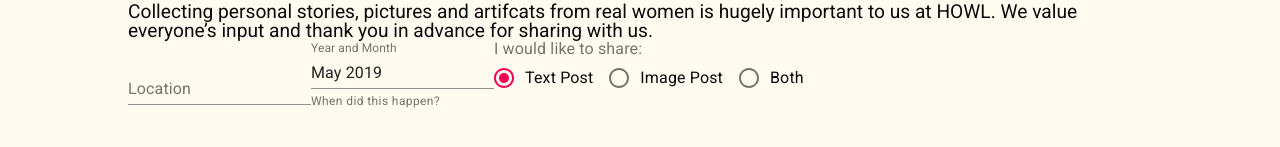
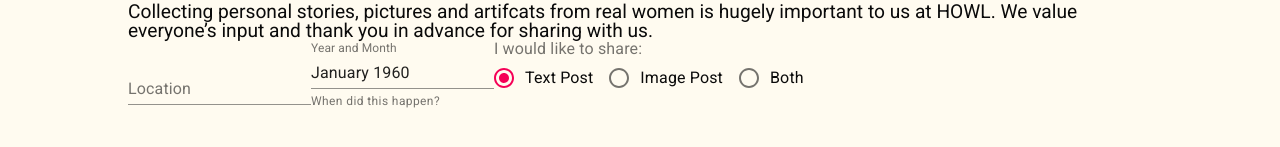
Before and after one commit to founders-programme-2/howl, a React (Create React App) app in the folder client/: page /form in a window 1280 px wide. Shown: the part 492-639 px from the top of the page. Built offline with nearby package versions, Linux system fonts and the light colour scheme; what react-a11y would draw is missing.

Commit message:
change DateFun component to work with normal react state instead of hooks and pass needed handlers for change and value

```diff
--- a/client/src/Components/Form/Details/DatePicker/index.js
+++ b/client/src/Components/Form/Details/DatePicker/index.js
@@ -1,10 +1,8 @@
-import React, { useState } from 'react';
-import DateFnsUtils from '@date-io/date-fns'; // choose your lib
+import React from 'react';
+import DateFnsUtils from '@date-io/date-fns';
 import { DatePicker, MuiPickersUtilsProvider } from '@material-ui/pickers';
 
-const DateFun = () => {
-  const [selectedDate, handleDateChange] = useState(new Date());
-
+const DateFun = ({ selectedDate, handleDateChange }) => {
   return (
     <MuiPickersUtilsProvider utils={DateFnsUtils}>
       <DatePicker
```
